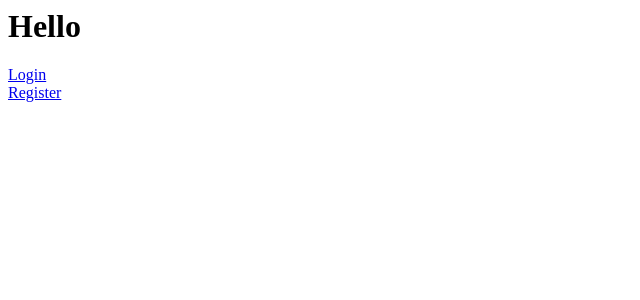
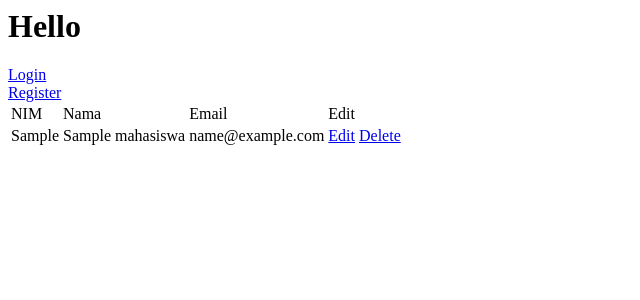
Before and after one commit to KevinPatrickLee/TugasPI, a CodeIgniter app: page /TugasPI/index.php/control/index in a window 1280 px wide. Shown: the top 300 px of the page, without its empty margins (0-640 px from the left). Run offline with CodeIgniter, Linux system fonts and the light colour scheme; tables that the repository leaves empty or names only in its code hold one stand-in row (values such as "Sample post").

Commit message:
create a table and create edit function and delete function

```diff
--- a/application/views/home.php
+++ b/application/views/home.php
@@ -7,5 +7,24 @@
 <a href="<?php echo base_url('control/login') ?>">Login</a>
 <br>
 <a href="<?php echo base_url('control/register') ?>"> Register</a>
+<table>
+  <tr>
+    <td>NIM</td>
+    <td>Nama</td>
+    <td>Email</td>
+    <td colspan="2">Edit</td>
+  </tr>
+<?php foreach ($mahasiswa as $key): ?>
+  <tr>
+    <td><?php echo $key->nim; ?></td>
+    <td><?php echo $key->nama; ?></td>
+    <td><?php echo $key->email; ?></td>
+    <td><a href="<?php echo base_url('control/edit/'.$key->id); ?>">Edit</a></td>
+    <td><a href="<?php echo base_url('control/delete/'.$key->id); ?>" onclick="return confirm('Are you sure?')">Delete</a></td>
+  </tr>
+<?php endforeach; ?>
+</table>
+
+
 </body>
 </html>
```
